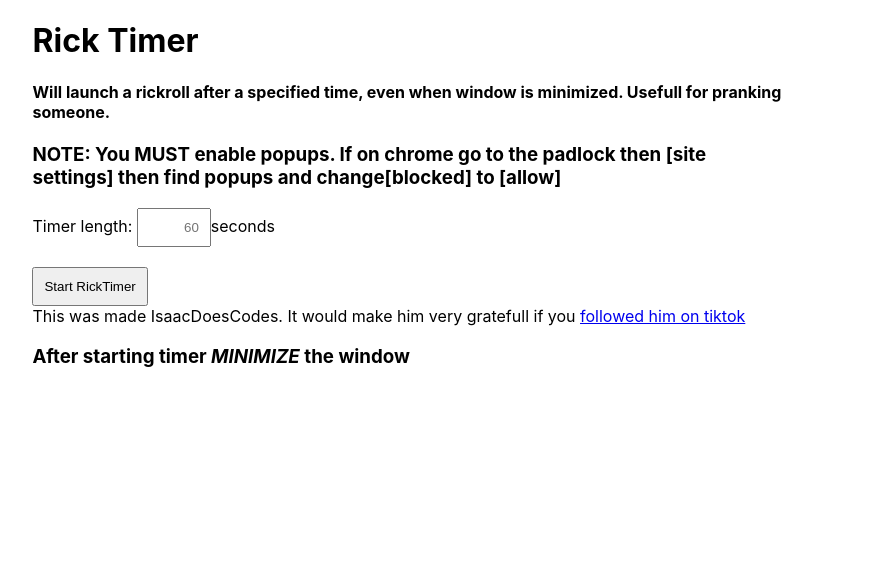
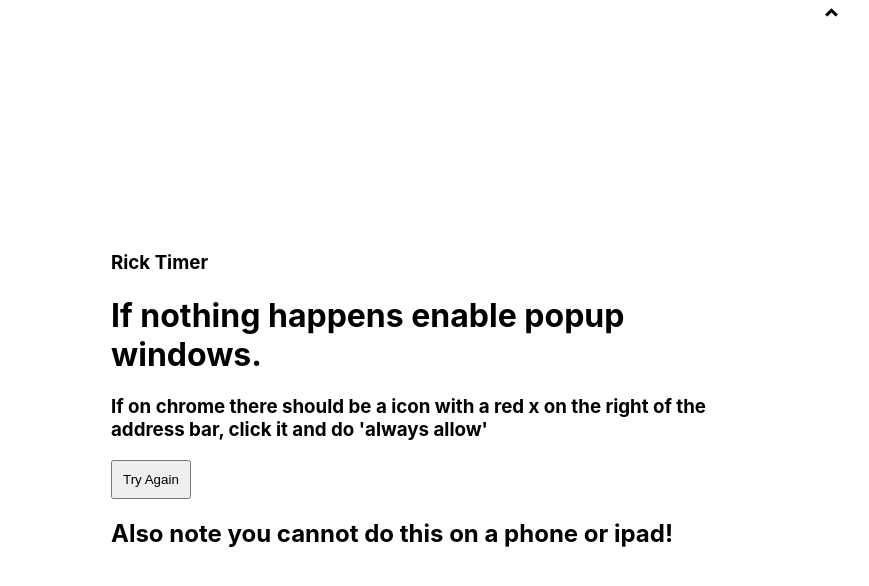
Before and after one commit to isaacdoescodes/ricktimer, a plain HTML site: page index.html in a window 1280 px wide. Shown: the whole page, without its empty margins (229-1098 px from the left). Drawn offline with Linux system fonts and the light colour scheme.

Commit message:
better popup support

```diff
--- a/script.js
+++ b/app/script.js
@@ -2,10 +2,10 @@ function starttimer(secs) {
     if (secs == "") {
         secs = 60;
     }
-    var lol = confirm("Click 'OK' if you have enabled popup windows. Press 'Cancel' if you haven't and then go do so.");
     document.title = "New Tab";
     document.getElementById("manual").style.display = "none";
     window.setTimeout(() => {
-        window.open("https://www.youtube.com/watch?v=a3Z7zEc7AXQ");
+        window.open("https://www.youtube.com/watch?v=a3Z7zEc7AXQ")
     }, (secs - .5) * 1000)
 }
+localStorage.worked = true;
--- a/index.html
+++ b/index.html
@@ -5,31 +5,63 @@
     <meta charset="UTF-8">
     <meta http-equiv="X-UA-Compatible" content="IE=edge">
     <meta name="viewport" content="width=device-width, initial-scale=1.0">
-    <link rel="stylesheet" href="style.css">
-    <script src="script.js"></script>
-    <title>Rick Timer</title>
+    <title>Rick Timer - Checking Permissions</title>
+    <style>
+        body {
+            font-family: -apple-system, BlinkMacSystemFont, 'Segoe UI', Roboto, Oxygen, Ubuntu, Cantarell, 'Open Sans', 'Helvetica Neue', sans-serif;
+            width: 600px;
+        }
+
+        html {
+            display: grid;
+            place-items: center;
+            height: 100%;
+        }
+
+        button {
+            padding: 10px;
+        }
+
+        .arrow {
+            border: solid black;
+            border-width: 0 3px 3px 0;
+            display: inline-block;
+            padding: 3px;
+            position: absolute;
+            right: 215px;
+            top: 10px;
+            animation: bounce .5s infinite;
+        }
+
+
+        .up {
+            transform: rotate(-135deg);
+            -webkit-transform: rotate(-135deg);
+        }
+
+        @keyframes bounce {
+            5% {
+                transform: translateY(0px) rotate(-135deg);
+            }
+            95% {
+                transform: translateY(20px) rotate(-135deg);
+            }
+        }
+    </style>
+    <script>
+        window.open("app/");
+    </script>
 </head>
 
 <body>
-    <div class="manual" id="manual">
-        <h1>Rick Timer</h1>
-        <h4>Will launch a rickroll after a specified time, even when window is minimized. Usefull for pranking someone.
-        </h4>
-        <h3>
-            NOTE: You MUST enable popups. If on chrome go to the padlock then [site settings] then find popups and change[blocked] to [allow]
-        </h3>
+    <div class="arrow up"></div>
+    <h3>Rick Timer</h3>
+    <h1>If nothing happens enable popup windows.</h1>
+    <h3>If on chrome there should be a icon with a red x on the right of the address bar, click it and do 'always allow'
+    </h3>
+    <button onclick="window.location=''">Try Again</button>
 
-        Timer length: <input id="time" placeholder="60" />seconds
-        <br><br>
-        <button onclick="starttimer(document.getElementById('time').value);">Start RickTimer</button><br>
-        This was made IsaacDoesCodes. It would make him very gratefull if you <a
-            href="https://www.tiktok.com/@isaacdoescodes">followed him on tiktok</a>
-        <h3>After starting timer <i>MINIMIZE</i> the window</h3>
-    </div>
-    <script async src="//static.getclicky.com/101368015.js"></script>
-    <noscript>
-        <p><img alt="Clicky" width="1" height="1" src="//in.getclicky.com/101368015ns.gif" /></p>
-    </noscript>
+    <h2>Also note you cannot do this on a phone or ipad!</h2>
 </body>
 
 </html>
```
Also changed, not shown: app/index.html (added, +32 -0 lines), app/style.css (renamed from style.css).
